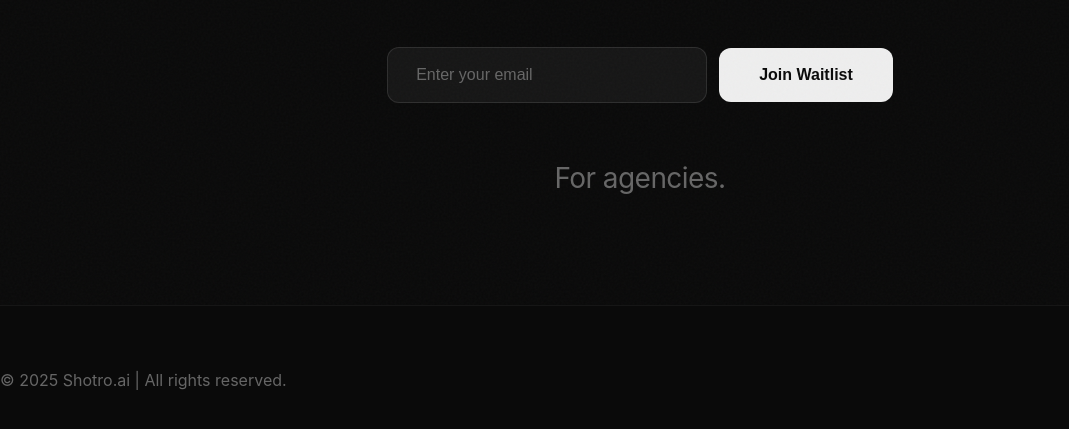
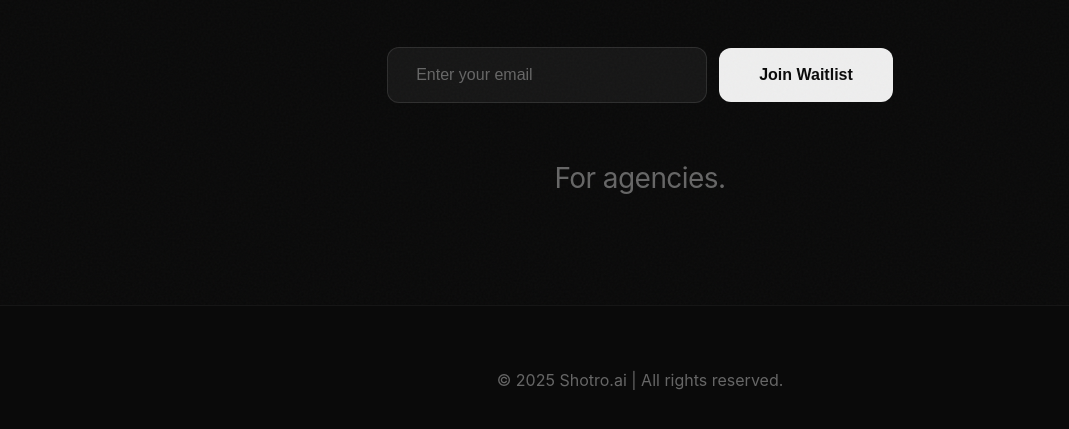
Before and after one commit to echovibes24GIT/shotro-landing-test, a website: page index.html in a window 1280 px wide. Shown: the part 495-924 px from the top of the page, without its empty margins (0-1069 px from the left). Drawn offline with Linux system fonts and the light colour scheme.

Commit message:
Restore footer layout and update footer structure
Restores footer layout and adds footer section.

```diff
--- a/index.html
+++ b/index.html
@@ -166,7 +166,7 @@
 /* === Footer Layout === */
 .footer-layout {
   display: flex;
-  /* justify-content: space-between; */
+  justify-content: space-between;
   align-items: center;
   flex-wrap: wrap;
   gap: 10px;
@@ -228,17 +228,23 @@
     </section>
   </main>
 
+  <!-- go to app btn footer
   <footer>
-  <div class="container footer-layout">
+    <div class="container footer-layout">
     <p>&copy; 2025 Shotro.ai | All rights reserved.</p>
-    <!-- go to app btn
+
     <a href="https://shotro.ai" class="go-to-app" target="_blank" rel="noopener noreferrer">
       Go to App →
     </a>
-                -->
-  </div>
+    </div>
 </footer>
+     -->
 
+  <footer>
+    <div class="container">
+      <p>&copy; 2025 Shotro.ai | All rights reserved.</p>
+    </div>
+  </footer>
 
   <script>
   // === Reveal optional fields ===
```
